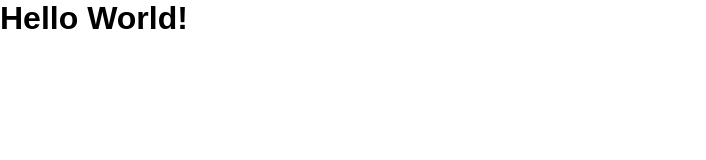
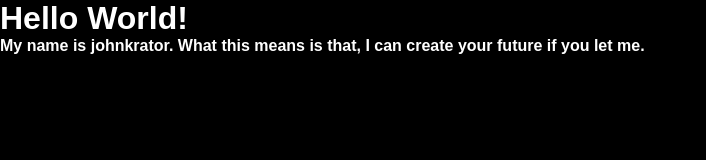
Before and after one commit to johnkrator/Deployment-Test, a plain HTML site: page index.html in a window 1280 px wide. Shown: the whole page, without its empty margins (0-706 px from the left). Drawn offline with Linux system fonts and the light colour scheme.

Commit message:
update index.html and index.css files

```diff
--- a/css/index.css
+++ b/css/index.css
@@ -1,6 +1,11 @@
-*{
-    margin: 0;
-    padding: 0;
-    box-sizing: border-box;
-    font-family: Arial, Helvetica, sans-serif;
+* {
+  margin: 0;
+  padding: 0;
+  box-sizing: border-box;
+  font-family: Arial, Helvetica, sans-serif;
 }
+
+body {
+  background-color: #000;
+  color: #fff;
+}
--- a/index.html
+++ b/index.html
@@ -8,5 +8,8 @@
   </head>
   <body>
     <h1>Hello World!</h1>
+    <h4>
+      My name is johnkrator. What this means is that, I can create your future if you let me.
+    </h4>
   </body>
 </html>
```
